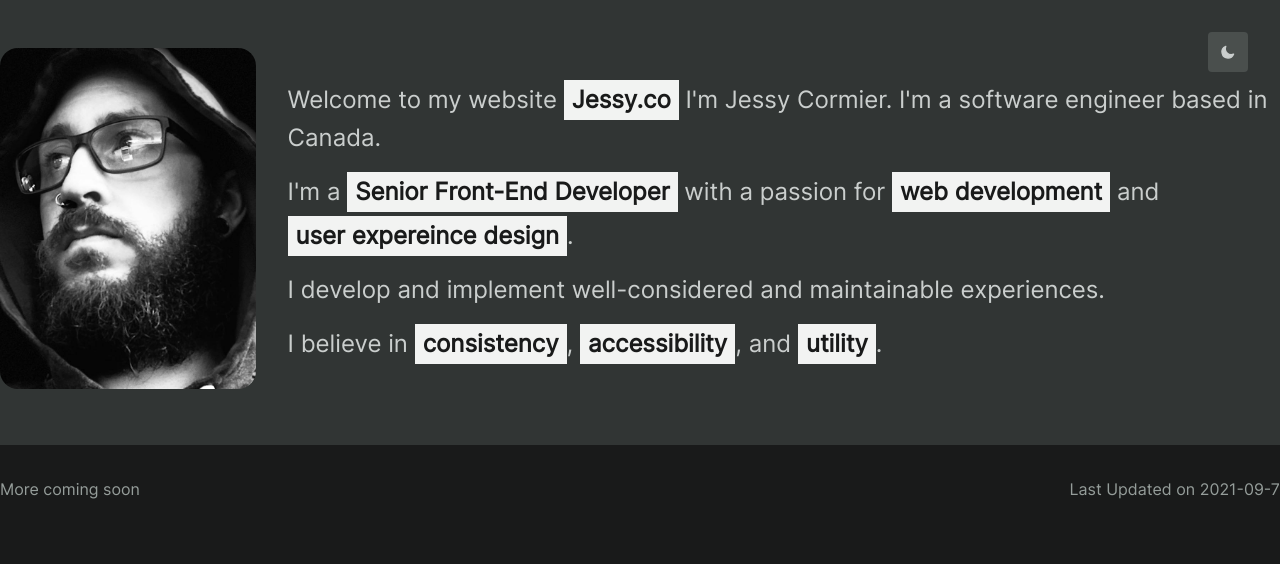
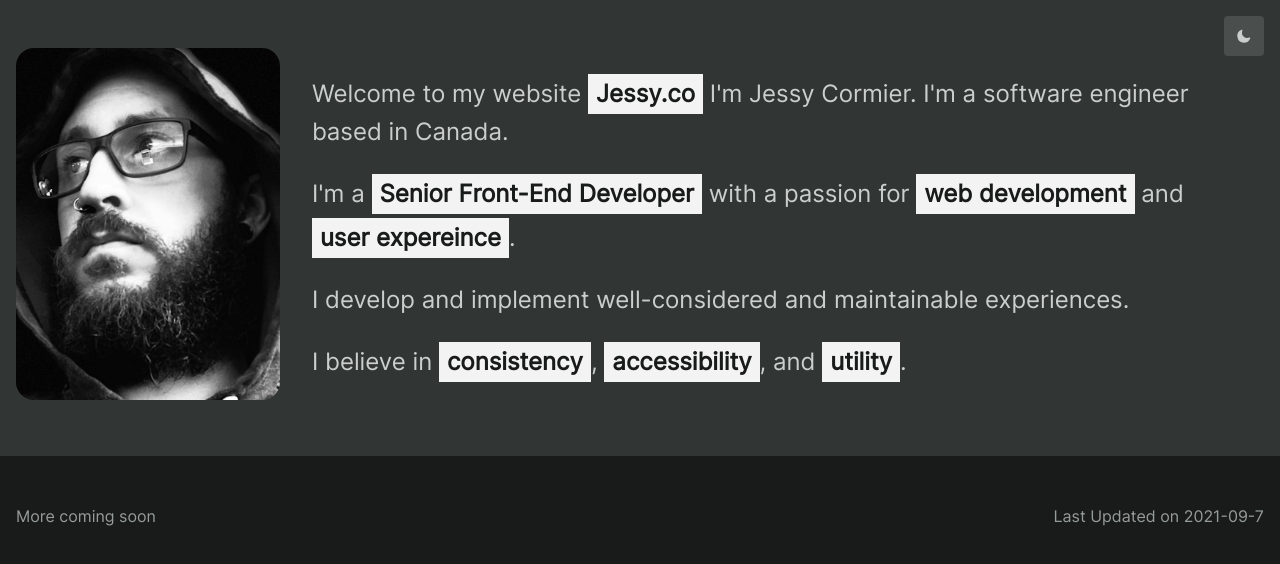
Before and after one commit to jessycormier/jessyco-website-nextjs, a Next.js app: page / in a window 1280 px wide. Shown: the top 564 px of the page. Built offline with nearby package versions, Linux system fonts and the light colour scheme.

Commit message:
update content, and layout

```diff
--- a/components/light-switch.tsx
+++ b/components/light-switch.tsx
@@ -27,7 +27,7 @@ export default function LightSwitch() {
 
   return (
     <button
-      className="absolute top-8 right-8 cursor-pointer w-10 h-10 p-3 bg-gray-200 rounded dark:bg-gray-700"
+      className="absolute top-4 right-4 cursor-pointer w-10 h-10 p-3 bg-gray-200 rounded dark:bg-gray-700"
       onClick={toggleTheme}
     >
       {currentTheme === "light" ? sunIcon() : moonIcon()}
--- a/pages/index.tsx
+++ b/pages/index.tsx
@@ -13,12 +13,12 @@ export default class Index extends React.Component {
   render() {
     return <>
     <LightSwitch />
-      <section className="dark:bg-gray-800 bg-gray-50 pt-12 pb-12 text-2xl">
+      <section className="dark:bg-gray-800 bg-gray-50 pt-12 pb-12 text-2xl p-4">
         <div className="container mx-auto">
-          <div className="flex justify-start content-center">
-            <div className="mr-8">
+          <div className="flex justify-start content-center ">
+            <div className="mr-8 hidden md:block">
               <Image
-                className="rounded-[18px] border-4 border-gray-800 dark:border-gray-700 mt-16 "
+                className="rounded-[18px] border-4 border-gray-800 dark:border-gray-700"
                 src="/profile.jpg"
                 alt="Profile Picture"
                 width={300}
@@ -26,23 +26,23 @@ export default class Index extends React.Component {
                 objectFit="cover"
               />
             </div>
-            <div className='flex flex-col justify-center'>
-              <div className="my-2">
+            <div className='flex flex-col justify-center text-center md:text-left'>
+              <div className="my-3">
                 Welcome to my website <TextHighlight>Jessy.co</TextHighlight>{' '}
                 I&apos;m Jessy Cormier. I&apos;m a software engineer based in{' '}
                 Canada.
               </div>
-              <div className="my-2">
+              <div className="my-3">
                 I&apos;m a{' '}
                 <TextHighlight>Senior Front-End Developer</TextHighlight> with a{' '}
                 passion for <TextHighlight>web development</TextHighlight> and{' '}
-                <TextHighlight>user expereince design</TextHighlight>.
+                <TextHighlight>user expereince</TextHighlight>.
               </div>
-              <div className="my-2">
+              <div className="my-3">
                 I develop and implement well-considered and maintainable{' '}
                 experiences.
               </div>
-              <div className="my-2">
+              <div className="my-3">
                 I believe in <TextHighlight>consistency</TextHighlight>,{' '}
                 <TextHighlight>accessibility</TextHighlight>,{' '}
                 and <TextHighlight>utility</TextHighlight>.
@@ -51,7 +51,7 @@ export default class Index extends React.Component {
           </div>
         </div>
       </section>
-      <section className='container mx-auto mt-8 flex justify-between text-gray-400'>
+      <section className='container mx-auto mt-8 flex justify-between text-gray-400 p-4'>
         <p>
           More coming soon
         </p>
```
